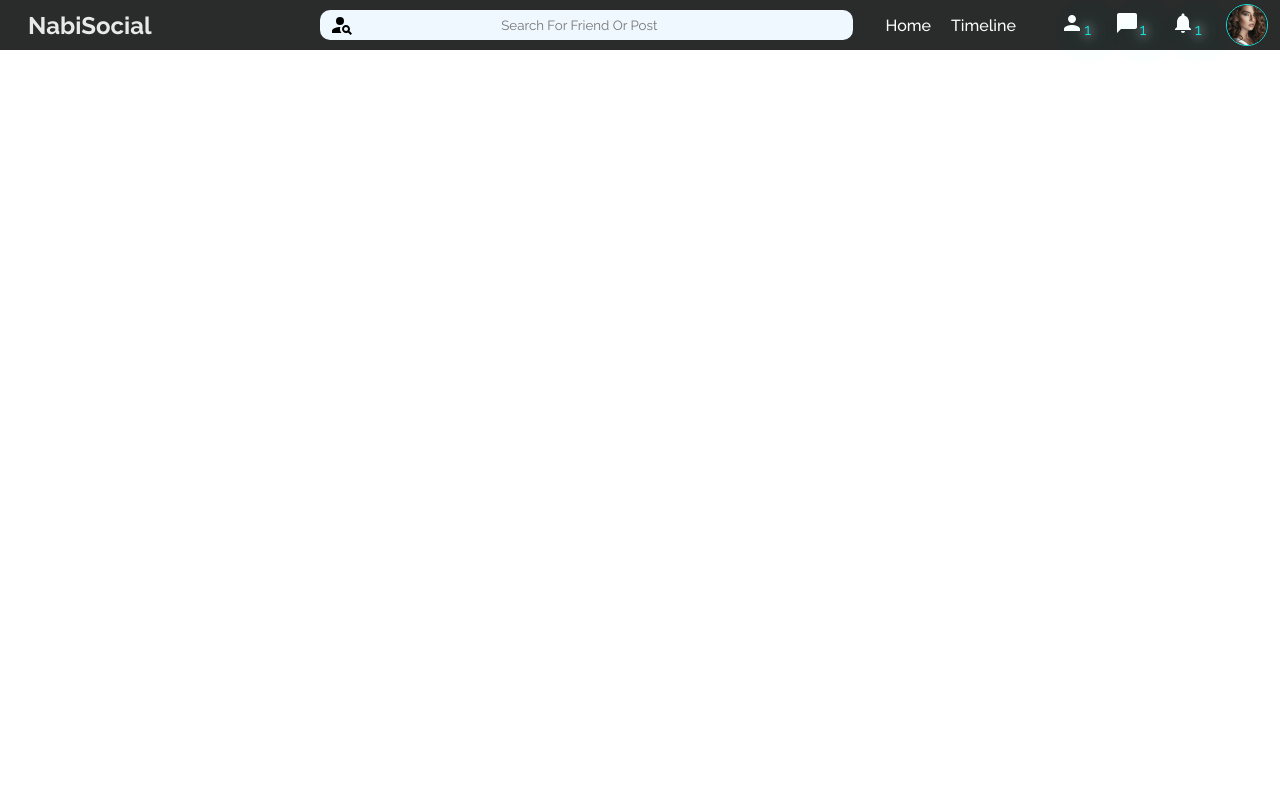
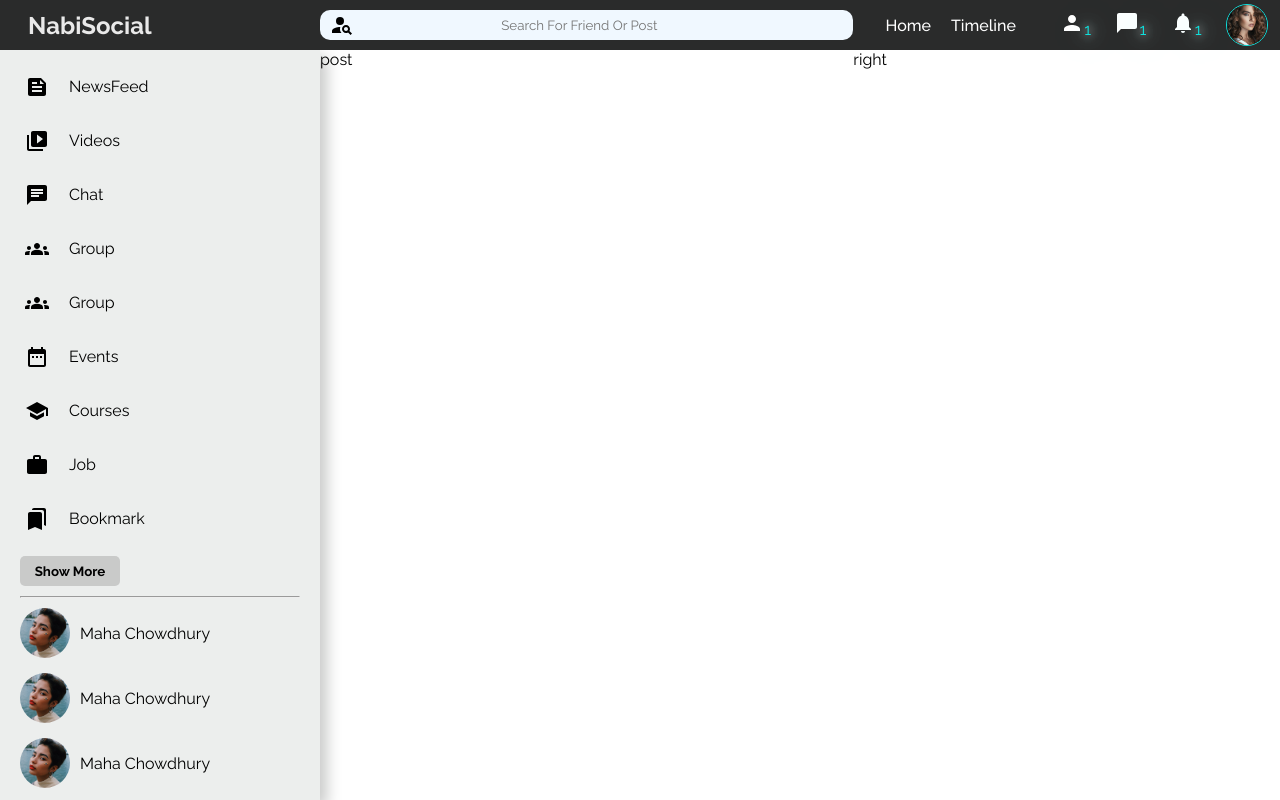
Before and after one commit to Shamaun-Nabi/socialapp-react-dev, a React (Create React App) app: page / in a window 1280 px wide. Built offline with nearby package versions, Linux system fonts and the light colour scheme.

Commit message:
sidebar added

```diff
--- a/src/allpages/Home/Home.css
+++ b/src/allpages/Home/Home.css
@@ -0,0 +1,3 @@
+.homeContainer {
+  display: flex;
+}
--- a/src/allpages/Home/Home.js
+++ /dev/null
@@ -1,9 +0,0 @@
-import React from "react";
-import Topbar from "../../components/TopBar/Topbar";
-export default function Home() {
-  return (
-    <div>
-      <Topbar />
-    </div>
-  );
-}
--- /dev/null
+++ b/src/allpages/Home/Home.jsx
@@ -0,0 +1,18 @@
+import React from "react";
+import LeftBar from "../../components/LeftBar/LeftBar";
+import PostFeeds from "../../components/PostFeeds/PostFeeds";
+import RightBar from "../../components/RightBar/RightBar";
+import Topbar from "../../components/TopBar/Topbar";
+import "./Home.css";
+export default function Home() {
+  return (
+    <>
+      <Topbar />
+      <div className="homeContainer">
+        <LeftBar />
+        <PostFeeds />
+        <RightBar />
+      </div>
+    </>
+  );
+}
--- /dev/null
+++ b/src/components/LeftBar/LeftBar.css
@@ -0,0 +1,85 @@
+.leftBar {
+  flex: 3;
+  /* background-color: rgb(228, 252, 13); */
+  height: calc(100vh - 50px);
+  border-radius: 0px;
+  background: #eceeed;
+  box-shadow: 7px 7px 14px #c9cac9, -7px -7px 14px #ebeeed;
+  overflow-y: scroll;
+  /* height:100vh; */
+}
+.sidebarListItem {
+  display: flex;
+  align-items: center;
+  margin-bottom: 20px;
+  line-height: 10px;
+  padding: 5px;
+  cursor: pointer;
+}
+.sidebarListItem:hover {
+  background: #2a2b2b;
+  color: white;
+  border-radius: 10px;
+  transition: 0.4s ease-in;
+  box-shadow: 7px 7px 14px #c9cac9, -7px -7px 14px #ebeeed;
+  text-shadow: 0 0 10px #fff, 0 0 20px #fff, 0 0 20px #00e6e2, 0 0 10px #00e6e2,
+    0 0 10px #00e6e2, 0 0 10px #00e6e2, 0 0 50px #00e6e2;
+  /* padding: 10px; */
+}
+
+.listIcon {
+  margin-right: 20px;
+}
+.leftWrapper {
+  padding: 20px;
+  /* background-color:red; */
+}
+.sidebarList {
+  padding: 0px;
+  margin: 0px;
+  list-style: none;
+}
+.friendList{
+    padding:0;
+    list-style: none;
+}
+.groupFriendList:hover{
+    background-color:#8a8a8a;
+}
+.friendListItem{
+    display: flex;
+    align-items: center;
+    margin-top:10px;
+    margin-bottom:15px;
+    cursor: pointer;
+}
+.friendImage {
+  width: 50px;
+  height: 50px;
+  object-fit: cover;
+  border-radius: 50%;
+  margin-right: 10px;
+}
+.showBtn{
+    width:100px;
+    border-radius: 5px;
+    height:30px;
+    border: none;
+    background: #c9cac9;
+    font-weight: bold;
+    cursor: pointer;
+}
+.hrDs{
+    margin-top:10px;
+}
+
+::-webkit-scrollbar{
+    width:5px;
+    border-radius:10px;
+}
+::-webkit-scrollbar-track{
+background-color: #d7dada;
+}
+::-webkit-scrollbar-thumb{
+background-color: #8a8a8a;
+}
--- /dev/null
+++ b/src/components/LeftBar/LeftBar.jsx
@@ -0,0 +1,117 @@
+import React from "react";
+import "./LeftBar.css";
+import FeedIcon from "@mui/icons-material/Feed";
+import VideoLibraryIcon from "@mui/icons-material/VideoLibrary";
+import ChatIcon from "@mui/icons-material/Chat";
+import GroupsIcon from "@mui/icons-material/Groups";
+import BookmarksIcon from "@mui/icons-material/Bookmarks";
+import WorkIcon from "@mui/icons-material/Work";
+import DateRangeIcon from "@mui/icons-material/DateRange";
+import SchoolIcon from "@mui/icons-material/School";
+
+export default function LeftBar() {
+  return (
+    <div className="leftBar">
+      <div className="leftWrapper">
+        <ul className="sidebarList">
+          <li className="sidebarListItem">
+            <FeedIcon className="listIcon" />
+            <span className="listName">NewsFeed</span>
+          </li>
+          <li className="sidebarListItem">
+            <VideoLibraryIcon className="listIcon" />
+            <span className="listName">Videos</span>
+          </li>
+          <li className="sidebarListItem">
+            <ChatIcon className="listIcon" />
+            <span className="listName">Chat</span>
+          </li>
+          <li className="sidebarListItem">
+            <GroupsIcon className="listIcon" />
+            <span className="listName">Group</span>
+          </li>
+          <li className="sidebarListItem">
+            <GroupsIcon className="listIcon" />
+            <span className="listName">Group</span>
+          </li>
+          <li className="sidebarListItem">
+            <DateRangeIcon className="listIcon" />
+            <span className="listName">Events</span>
+          </li>
+          <li className="sidebarListItem">
+            <SchoolIcon className="listIcon" />
+            <span className="listName">Courses</span>
+          </li>
+          <li className="sidebarListItem">
+            <WorkIcon className="listIcon" />
+            <span className="listName">Job</span>
+          </li>
+          <li className="sidebarListItem">
+            <BookmarksIcon className="listIcon" />
+            <span className="listName">Bookmark</span>
+          </li>
+        </ul>
+        <button className="showBtn">Show More</button>
+        <hr className="hrDs" />
+        <ul className="friendList">
+          <li className="friendListItem">
+            <img
+              src="/assets/person/4.jpeg"
+              alt="friendImage"
+              className="friendImage"
+            />
+            <span className="friendNameText">Maha Chowdhury</span>
+          </li>
+          <li className="friendListItem">
+            <img
+              src="/assets/person/4.jpeg"
+              alt="friendImage"
+              className="friendImage"
+            />
+            <span className="friendNameText">Maha Chowdhury</span>
+          </li>
+          <li className="friendListItem">
+            <img
+              src="/assets/person/4.jpeg"
+              alt="friendImage"
+              className="friendImage"
+            />
+            <span className="friendNameText">Maha Chowdhury</span>
+          </li>
+          <li className="friendListItem">
+            <img
+              src="/assets/person/4.jpeg"
+              alt="friendImage"
+              className="friendImage"
+            />
+            <span className="friendNameText">Maha Chowdhury</span>
+          </li>
+          <li className="friendListItem">
+            <img
+              src="/assets/person/4.jpeg"
+              alt="friendImage"
+              className="friendImage"
+            />
+            <span className="friendNameText">Maha Chowdhury</span>
+          </li>
+          <li className="friendListItem">
+            <img
+              src="/assets/person/4.jpeg"
+              alt="friendImage"
+              className="friendImage"
+            />
+            <span className="friendNameText">Maha Chowdhury</span>
+          </li>
+          <li className="friendListItem">
+            <img
+              src="/assets/person/4.jpeg"
+              alt="friendImage"
+              className="friendImage"
+            />
+            <span className="friendNameText">Maha Chowdhury</span>
+          </li>
+        </ul>
+      </div>
+    </div>
+  );
+}
--- /dev/null
+++ b/src/components/PostFeeds/PostFeeds.css
@@ -0,0 +1,4 @@
+.postFeeds {
+    flex: 5;
+    /* background-color: rgb(255, 0, 68); */
+  }
--- /dev/null
+++ b/src/components/PostFeeds/PostFeeds.jsx
@@ -0,0 +1,6 @@
+import React from "react";
+import "./PostFeeds.css";
+
+export default function PostFeeds() {
+  return <div className="postFeeds">post</div>;
+}
--- /dev/null
+++ b/src/components/RightBar/RightBar.css
@@ -0,0 +1,4 @@
+.rightBar {
+  flex: 4;
+  /* background-color: rgb(42, 167, 58); */
+}
--- /dev/null
+++ b/src/components/RightBar/RightBar.jsx
@@ -0,0 +1,6 @@
+import React from "react";
+import "./RightBar.css";
+
+export default function RightBar() {
+  return <div className="rightBar">right</div>;
+}
```
